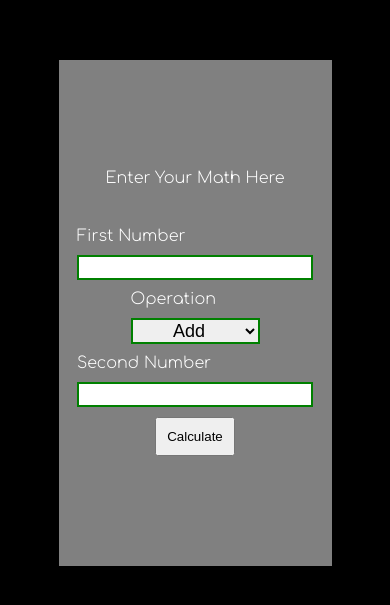
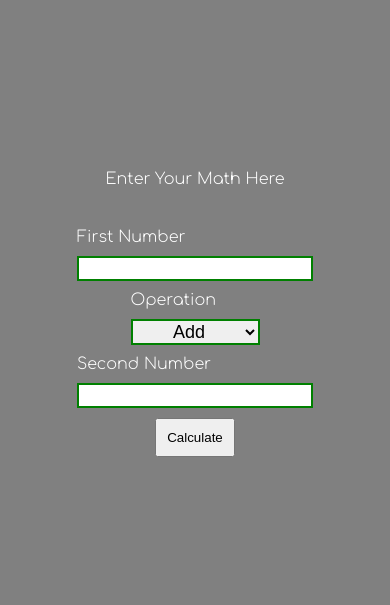
Before and after one commit to mwaiseghe/simple-js-calculator-A2, a plain HTML site: page index.html in a window 390 px wide. Shown: the part 109-714 px from the top of the page. Drawn offline with Linux system fonts and the light colour scheme.

Commit message:
made it responsive

```diff
--- a/style.css
+++ b/style.css
@@ -89,4 +89,18 @@ body {
         flex-direction: column;
         align-items: center;
     }
+
+
+.calc {
+    display: flex;
+    width: 100%;
+    height: 100%;
+    background-color: grey;
+    flex-direction: column;
+    align-items: center;
+    justify-content: center;
+
 }
+
+
+}
```
